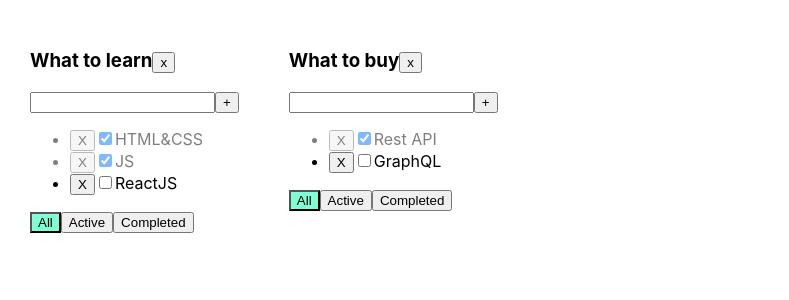
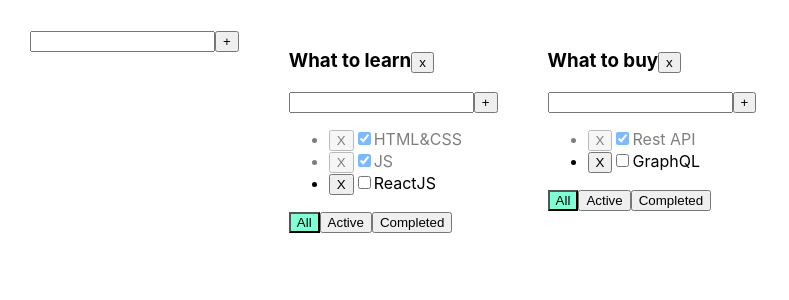
Before and after one commit to IvanBichan/myMainTodolist, a React (Create React App) app: page / in a window 1280 px wide. Shown: the top 300 px of the page, without its empty margins (0-789 px from the left). Built offline with nearby package versions, Linux system fonts and the light colour scheme.

Commit message:
feat: add function for addTodolist

```diff
--- a/src/App.tsx
+++ b/src/App.tsx
@@ -2,6 +2,7 @@ import React, {useState} from 'react';
 import './App.css';
 import {Todolist} from "./Todolist";
 import {v1} from "uuid";
+import {Input} from "./components/Input";
 
 export type FilterType = 'all' | 'active' | 'completed'
 type TodolistsType = {
@@ -34,6 +35,13 @@ function App() {
         ]
     })
 
+    const addTodolist = (newTitle:string) => {
+        const  newTodolistID = v1()
+        const newTodolist:TodolistsType = {id: newTodolistID, title: newTitle, filter: 'all'}
+        setTodolists([newTodolist,...todolists])
+        setTasks({[newTodolistID]:[],...tasks})
+    }
+
     const removeTask = (todolistID:string,taskID:string) => {
         setTasks({...tasks,[todolistID]:tasks[todolistID].filter(el=>el.id !== taskID)})
     }
@@ -54,6 +62,8 @@ function App() {
 
     return (
         <div className="App">
+            <Input callback={addTodolist}/>
+
             {todolists.map((todolist) =>{
                 let afterFilterTasks= tasks[todolist.id]
                 if (todolist.filter === 'active') {
```
